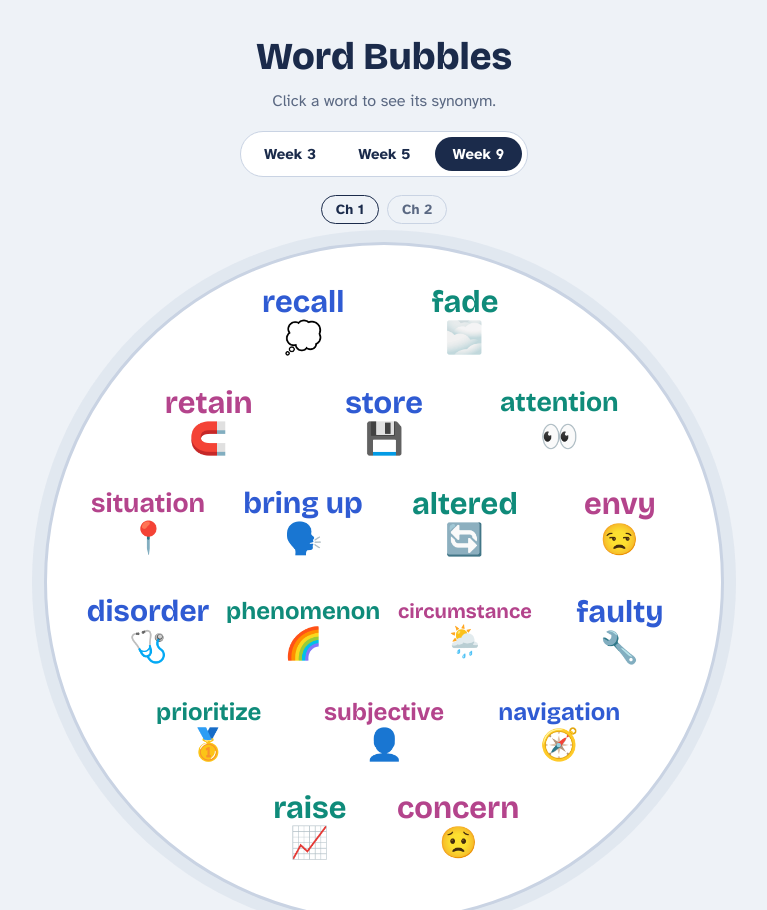
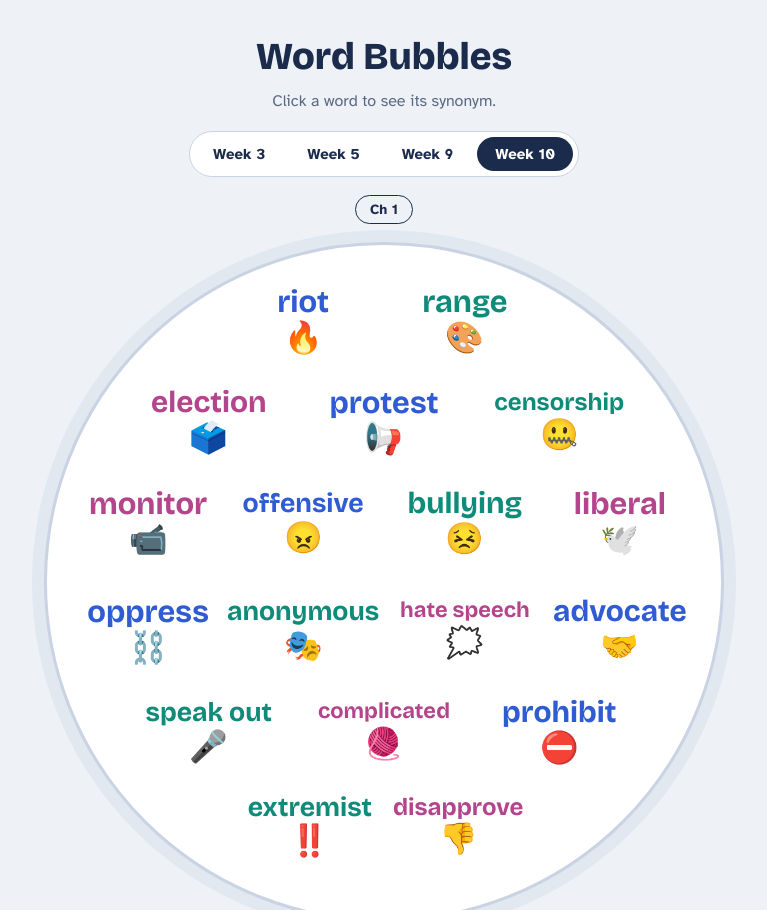
Before and after one commit to zynpoztrk2-wq/zeynepsenaozturk.github.io, a plain HTML site: page word-bubbles/index.html in a window 1280 px wide. Shown: the top 910 px of the page, without its empty margins (256-1023 px from the left). Drawn offline with nearby package versions, Linux system fonts and the light colour scheme.

Commit message:
Word Bubbles: add Week 10 Ch 1
Co-Authored-By: Claude Opus 5.5 <noreply@anthropic.com>
Claude-Session: https://claude.ai/code/session_01TqqCgikG65pnAVzqG82jCX

```diff
--- a/word-bubbles/index.html
+++ b/word-bubbles/index.html
@@ -147,13 +147,22 @@ const SETS = {
     ["adverse","harmful",9,"⚠️"],["distressing","upsetting",10,"😢"],["medication","medicine",11,"💊"],["reaction","response",12,"⚡"],
     ["common","usual",13,"👥"],["recover","get better",15,"🩹"],
     ["cut down","reduce",16,"✂️"],["unsure","uncertain",17,"🤷"]
+  ],
+  w10ch1: [
+    ["riot","violent protest",0,"🔥"],["range","variety",1,"🎨"],
+    ["election","vote",2,"🗳️"],["protest","demonstration",3,"📢"],["censorship","banning ideas",4,"🤐"],
+    ["monitor","watch",5,"📹"],["offensive","insulting",6,"😠"],["bullying","picking on",7,"😣"],["liberal","open-minded",8,"🕊️"],
+    ["oppress","control cruelly",9,"⛓️"],["anonymous","nameless",10,"🎭"],["hate speech","hateful words",11,"🗯️"],["advocate","support",12,"🤝"],
+    ["speak out","speak up",13,"🎤"],["complicated","complex",14,"🧶"],["prohibit","ban",15,"⛔"],
+    ["extremist","radical",16,"‼️"],["disapprove","dislike",17,"👎"]
   ]
 };
 
 const WEEKS = [
   {id:"w3", label:"Week 3", chapters:[{id:"w3"}]},
   {id:"w5", label:"Week 5", chapters:[{id:"w5ch1",label:"Ch 1"},{id:"w5ch2",label:"Ch 2"}]},
-  {id:"w9", label:"Week 9", chapters:[{id:"w9ch1",label:"Ch 1"},{id:"w9ch2",label:"Ch 2"}]}
+  {id:"w9", label:"Week 9", chapters:[{id:"w9ch1",label:"Ch 1"},{id:"w9ch2",label:"Ch 2"}]},
+  {id:"w10", label:"Week 10", chapters:[{id:"w10ch1",label:"Ch 1"}]}
 ];
 
 const cloud = document.getElementById("cloud");
```
Also changed, not shown: index.html (+2 -2 lines).
